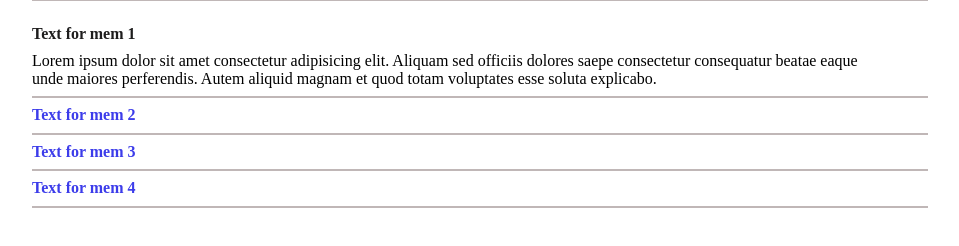
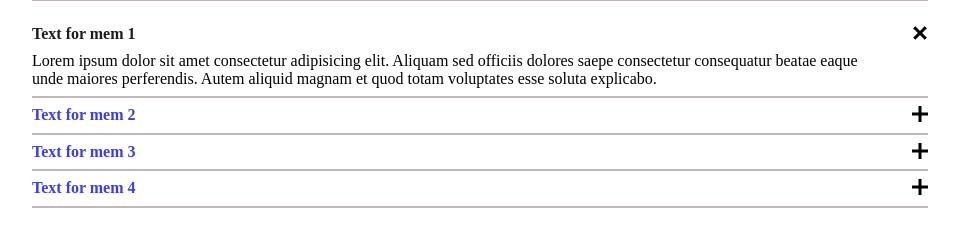
Before and after one commit to cheshirelion/cssBayan, a plain HTML site: page cssBayan/index.html in a window 1280 px wide. Shown: the part 118-364 px from the top of the page, without its empty margins (160-1119 px from the left). Drawn offline with Linux system fonts and the light colour scheme; the site is published under a folder, as on GitHub Pages, so addresses that start at the root find nothing.

Commit message:
refactor: change url icon (Mon, Mar 13, 2023  1:01:59 AM)

```diff
--- a/cssBayan/css/style.css
+++ b/cssBayan/css/style.css
@@ -45,7 +45,7 @@
     display: none;
     width: 1em;
     height: 1em;
-    background: url('/cssBayan/assets/icon.svg') no-repeat center;
+    background: url('../assets/icon.svg') no-repeat center;
 }
 
 .bayan-element > input[type="radio"] {
```
